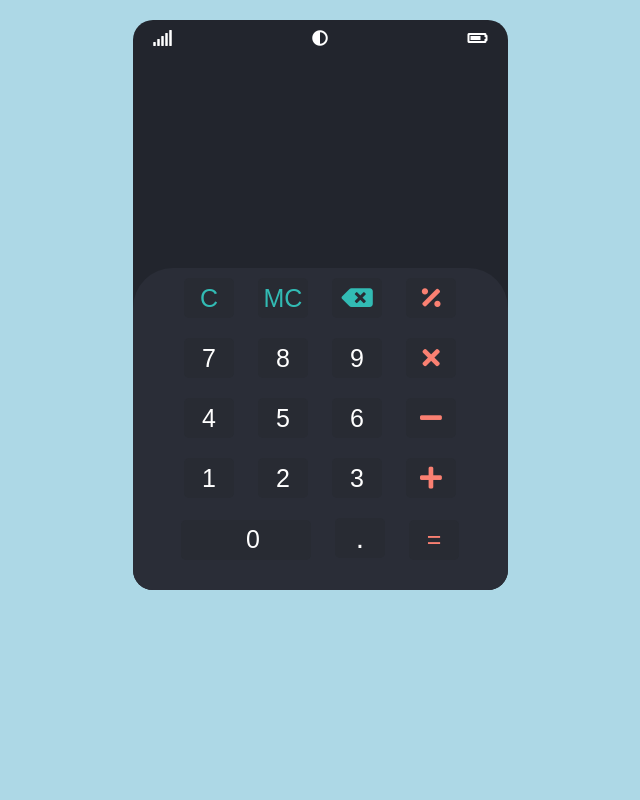
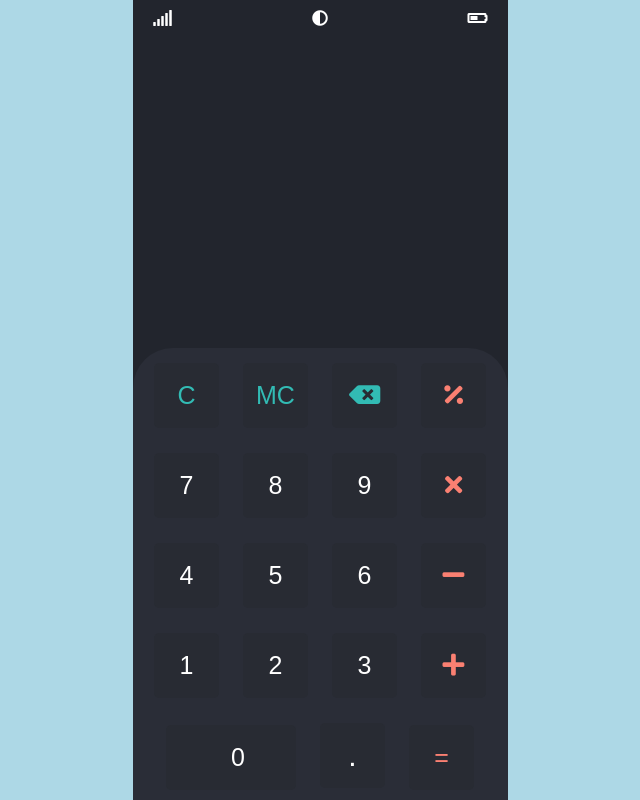
Before and after one commit to arfrhmnshrtn/Calculator, a plain HTML site: page index.html in a window 1280 px wide. Shown: the whole page, without its empty margins (320-960 px from the left). Drawn offline with Linux system fonts and the light colour scheme.

Commit message:
memperbesar tampilan

```diff
--- a/index.html
+++ b/index.html
@@ -14,7 +14,7 @@
         <div class="icon">
             <div class="signal"><i class="fas fa-signal"></i></div>
             <div class="dark-mode"><i class="fas fa-adjust"></i></div>
-            <div class="baterai"><i class="fas fa-battery-three-quarters"></i></div>
+            <div class="baterai"><i class="fas fa-battery-half"></i></div>
         </div>
         <form action="">
             <input class="input-1" type="text" value="" disabled> <br>
@@ -24,24 +24,24 @@
                 <button class="btn clear color" type="button" value="">C</button>
                 <button class="btn minus color" type="button" value="-">MC</button>
                 <button class="btn remove color" type="button" value=""><i class="fas fa-backspace"></i></button>
-                <button class="btn bagi salmon" type="button" value=" / "><i class="fas fa-percentage"></i></button> <br>
+                <button class="btn bagi salmon" type="button" value=" / " onkeyup="check"><i class="fas fa-percentage"></i></button> <br>
 
                 <button class="btn tujuh" type="button" value="7">7</button>
                 <button class="btn delapan" type="button" value="8">8</button>
                 <button class="btn sembilan" type="button" value="9">9</button>
-                <button class="btn kali salmon" type="button" value=" * "><i class="fas fa-times"></i></button>
+                <button class="btn kali salmon" type="button" value=" * " onkeyup="check"><i class="fas fa-times"></i></button>
                 <br>
 
                 <button class="btn empat" type="button" value="4">4</button>
                 <button class="btn lima" type="button" value="5">5</button>
                 <button class="btn enam" type="button" value="6">6</button>
-                <button class="btn minus salmon" type="button" value=" - "><i class="fas fa-minus"></i></button>
+                <button class="btn minus salmon" type="button" value=" - " onkeyup="check"><i class="fas fa-minus"></i></button>
                 <br>
 
                 <button class="btn empat" type="button" value="1">1</button>
                 <button class="btn lima" type="button" value="2">2</button>
                 <button class="btn enam" type="button" value="3">3</button>
-                <button class="btn minus salmon" type="button" value=" + "><i class="fas fa-plus"></i></button>
+                <button class="btn minus salmon" type="button" value=" + " onkeyup="check"><i class="fas fa-plus"></i></button>
                 <br>
 
                 <button class="btn kosong lebar" type="button" value="0">0</button>
--- a/script.js
+++ b/script.js
@@ -5,6 +5,7 @@ const hasil = document.querySelector('.hasil');
 const clear = document.querySelector('.clear');
 const darkMode = document.querySelector('.dark-mode');
 const container = document.querySelector('.container');
+const salmon = document.querySelectorAll('.salmon');
 
 // looping button
 for (let i = 0; i < button.length; i++){
@@ -24,8 +25,13 @@ button[2].addEventListener('click', function(){
 
 // event tombol hasil / =
 hasil.addEventListener('click', function(){
-    input.value = eval(input.value);
-    input1.style.opacity = '1';
+    if (input.value.length == 0){
+        input.value = '';
+    }else{
+        input.value = eval(input.value);
+        input1.style.opacity = '1';
+    }
+
 });
 
 // event clear all value input
--- a/style.css
+++ b/style.css
@@ -22,10 +22,10 @@ body{
 .container{
     text-align: center;
     min-width: 375px;
-    height: 570px;
-    margin: 20px 0;
+    height: 100vh;
+    /* margin: 20px 0; */
     background: #22252d;
-    border-radius: 20px;
+    /* border-radius: 20px; */
     overflow: hidden;
     position: absolute;
 }
@@ -33,7 +33,7 @@ body{
     height: 50px;
     width: 300px;
     position: relative;
-    top: 120px;
+    top: 200px;
     opacity: 0;
     text-align: right;
     font-size: 20px;
@@ -49,25 +49,25 @@ body{
     border-radius: 10px;
     margin: 30px 0;
     background: transparent;
-    font-size: 35px;
+    font-size: 45px;
     text-align: right;
     color: #fdfdfe;
     position: relative;
-    top: 50px;
+    top: 150px;
 }
 .button{
     width: 100%;
-    height: 500px;
+    height: 100vh;
     background: #2a2d37;
     border-radius: 40px;
-    /* margin-bottom: 10px; */
+    margin-top: 100px;
 }
 .btn{
-    width: 50px;
-    height: 40px;
+    width: 65px;
+    height: 65px;
     background: #282b33;
     color: white;
-    margin: 10px;
+    margin: 15px 10px 10px 10px;
     border: none;
     border-radius: 5px;
     font-size: 25px;
```
